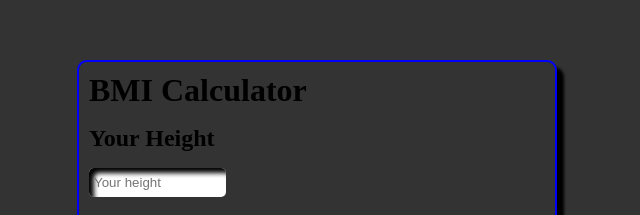
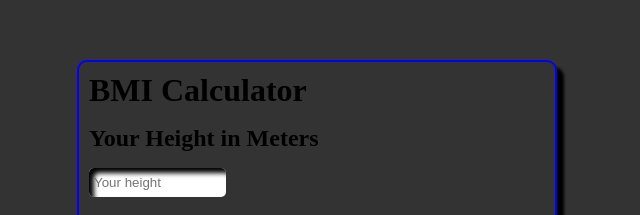
Before and after one commit to D-Raff/BMIcalculator, a plain HTML site: page index.html in a window 1280 px wide. Shown: the part 140-355 px from the top of the page, without its empty margins (323-963 px from the left). Drawn offline with Linux system fonts and the light colour scheme.

Commit message:
small adjustment

```diff
--- a/index.html
+++ b/index.html
@@ -10,7 +10,7 @@
     <div>
       <form class="Calculator">
         <h1>BMI Calculator</h1>
-        <h2>Your Height</h2>
+        <h2>Your Height in Meters</h2>
         <input placeholder="Your height" type="text" data-height id="height" />
         <h2>Your Weight</h2>
         <input placeholder="Your weight" type="text" data-weight id="weight" />
```
